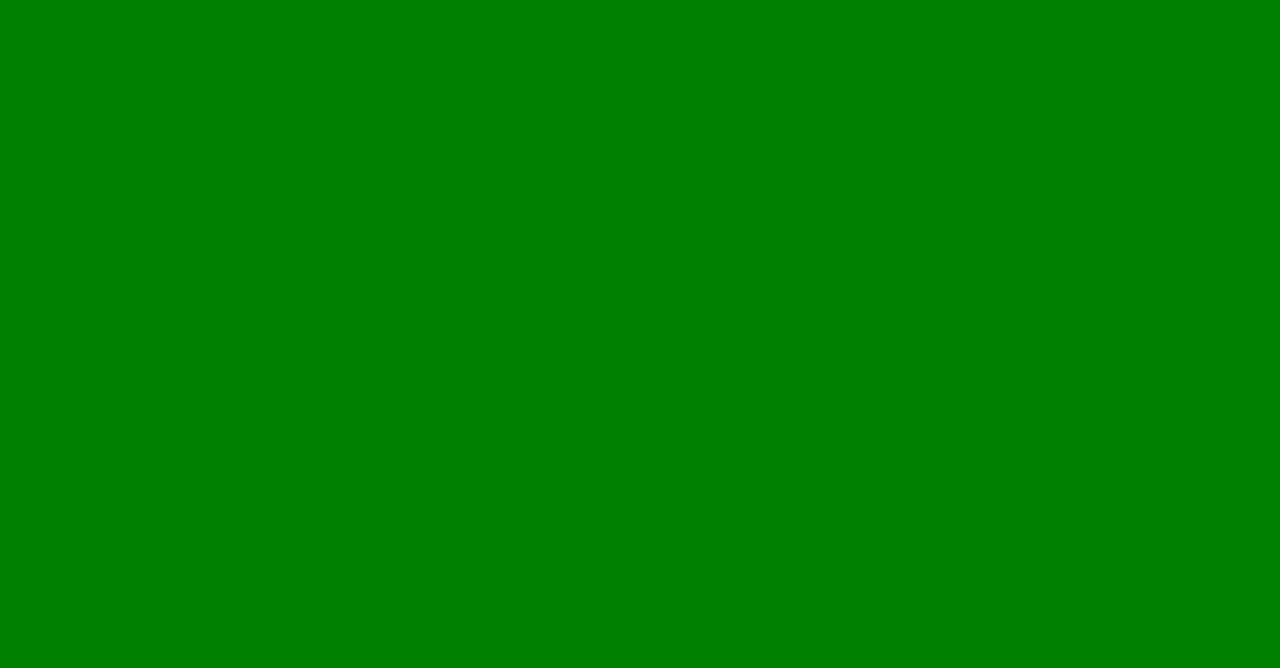
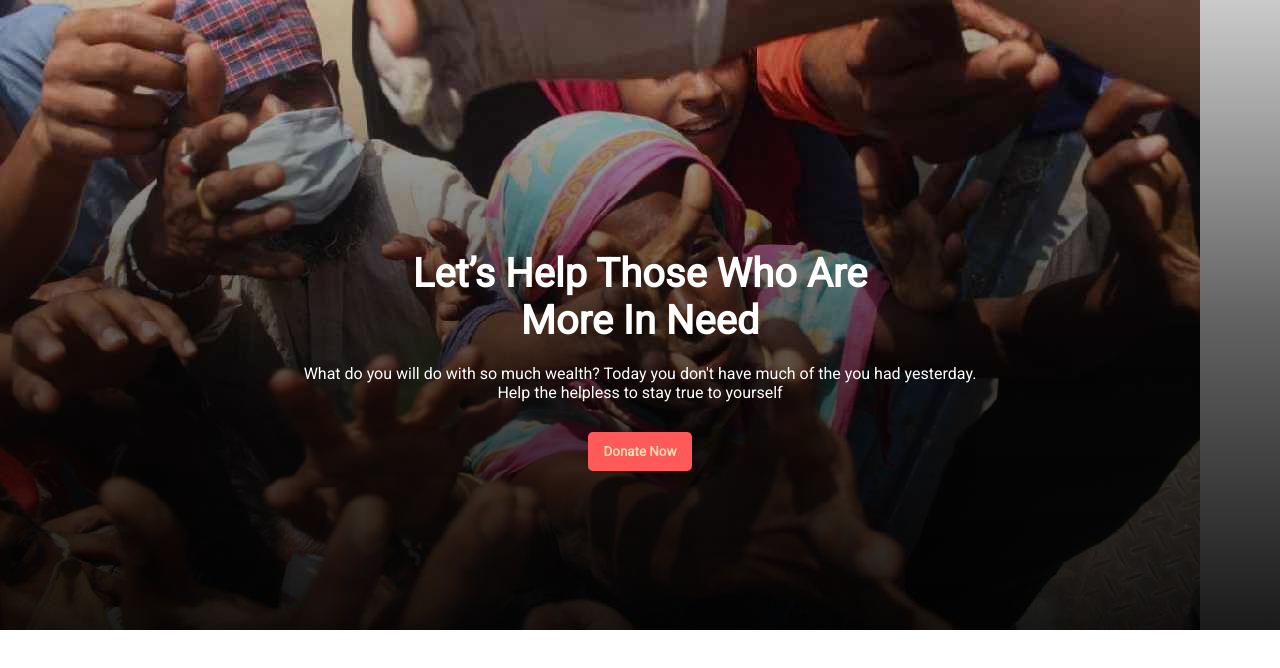
Before and after one commit to abdullahbinrowshan/s-t-first--assignment, a plain HTML site: page index.html in a window 1280 px wide. Drawn offline with Linux system fonts and the light colour scheme.

Commit message:
the banner complete

```diff
--- a/css/style.css
+++ b/css/style.css
@@ -1,3 +1,37 @@
-*{
-    background-color: green;
+@import url('https://fonts.googleapis.com/css2?family=Roboto&display=swap');
+
+* {
+    margin: 0;
+    padding: 0;
+    font-family: 'Roboto', sans-serif;
 }
+
+.banner {
+    background-image: url("../photos/donation8.jpg");
+    position: relative;
+    background-repeat: no-repeat;
+    color: white;
+    text-align: center;
+    height: 630px;
+}
+.heading{
+    background-image: linear-gradient(rgba(0, 0, 0, 0.209),rgba(0, 0, 0, 0.611),rgba(0, 0, 0, 0.898));
+    height: 380px;
+    padding-top: 250px;
+
+}
+.heading>h1 {
+    font-size: 40px;
+    padding-bottom: 20px;
+}
+.heading .btn{
+    margin-top: 30px;
+}
+.btn{
+    background-color: #FF5959;
+    color: wheat;
+    font-weight: 700;
+    padding: 12px 16px;
+    border: none;
+    border-radius: 5px;
+}
--- a/index.html
+++ b/index.html
@@ -1,13 +1,28 @@
 <!DOCTYPE html>
 <html lang="en">
+
 <head>
     <meta charset="UTF-8">
     <meta http-equiv="X-UA-Compatible" content="IE=edge">
     <meta name="viewport" content="width=device-width, initial-scale=1.0">
     <link rel="stylesheet" href="css/style.css">
-    <title>Document</title>
+    <title>Do Charity Feel Happy</title>
 </head>
+
 <body>
+    <header>
+        <section class="banner">
+            <div class="heading">
+                <h1>Let’s Help Those Who Are
+                    <br>
+                     More In Need</h1>
+                <p>What do you will do with so much wealth? Today you don't have much of the you had yesterday.
+                    <br>
+                     Help the helpless to stay true to yourself</p>
+                <button class="btn">Donate Now</button>
+            </div>
+        </section>
+    </header>
+</body>
 
-</body>
 </html>
```
Also changed, not shown: photos/donation13.jpg (added), photos/donation4.jpg (added), photos/donation8.jpg (added), 1 other file.
